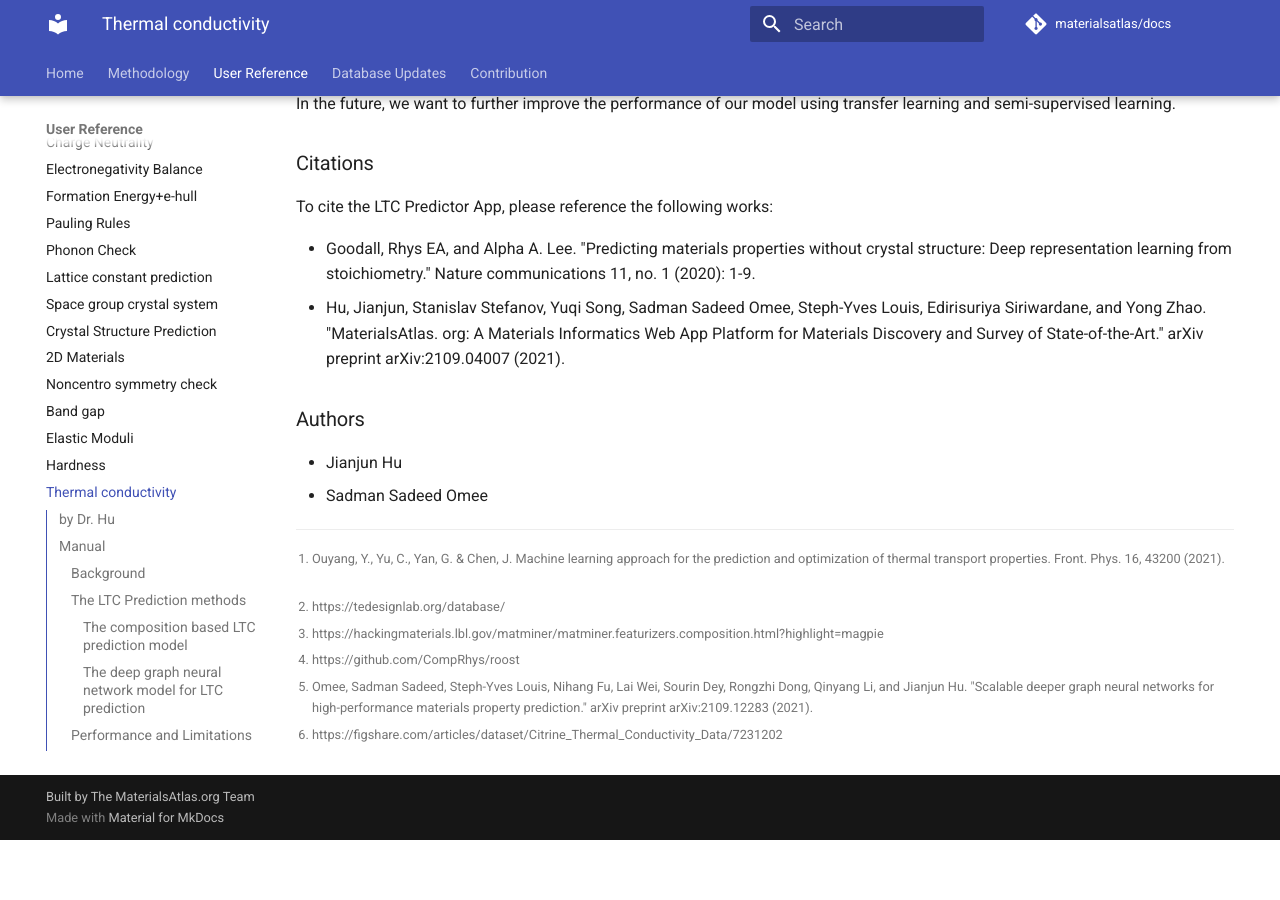
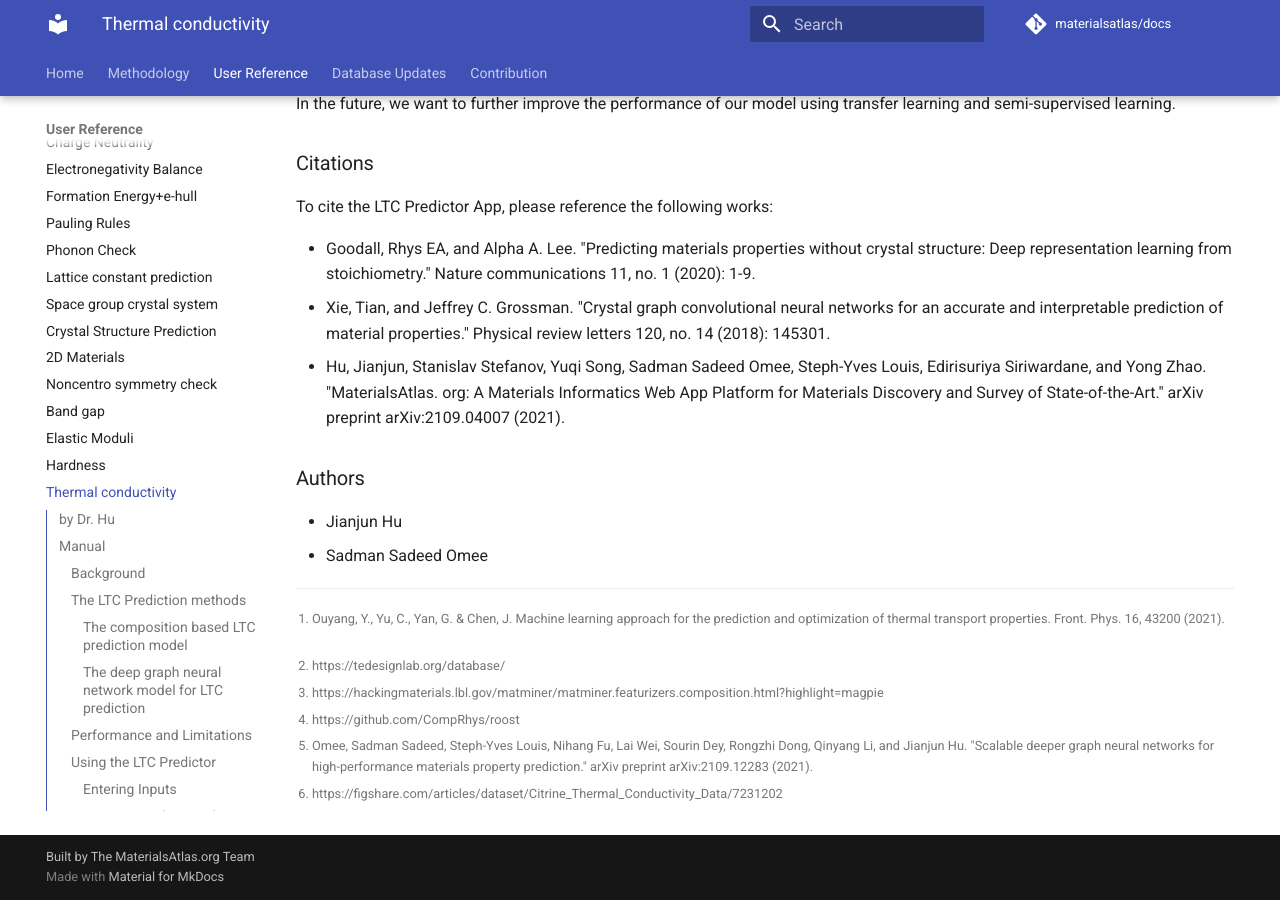
Before and after one commit to usccolumbia/materialsatlas, an MkDocs documentation site: the page built from docs/user-guide/thermalconductivity.md, in a window 1280 px wide and 900 px high, scrolled down 1405 px. Built offline with MkDocs 1.6.1 and Material for MkDocs 9.7.7, drawn with Linux system fonts in a browser that asks for light colours; comment, search, counter and statistics services are not loaded; before the commit the page ends 2245 px from its top, so only the background shows below that.

Commit message:
Update thermalconductivity.md

```diff
--- a/docs/user-guide/thermalconductivity.md
+++ b/docs/user-guide/thermalconductivity.md
@@ -54,6 +54,7 @@ In the future, we want to further improve the performance of our model using tra
 To cite the LTC Predictor App, please reference the following works:
 
 - Goodall, Rhys EA, and Alpha A. Lee. "Predicting materials properties without crystal structure: Deep representation learning from stoichiometry." Nature communications 11, no. 1 (2020): 1-9.
+- Xie, Tian, and Jeffrey C. Grossman. "Crystal graph convolutional neural networks for an accurate and interpretable prediction of material properties." Physical review letters 120, no. 14 (2018): 145301.
 - Hu, Jianjun, Stanislav Stefanov, Yuqi Song, Sadman Sadeed Omee, Steph-Yves Louis, Edirisuriya Siriwardane, and Yong Zhao. "MaterialsAtlas. org: A Materials Informatics Web App Platform for Materials Discovery and Survey of State-of-the-Art." arXiv preprint arXiv:2109.04007 (2021).
 
 
```
